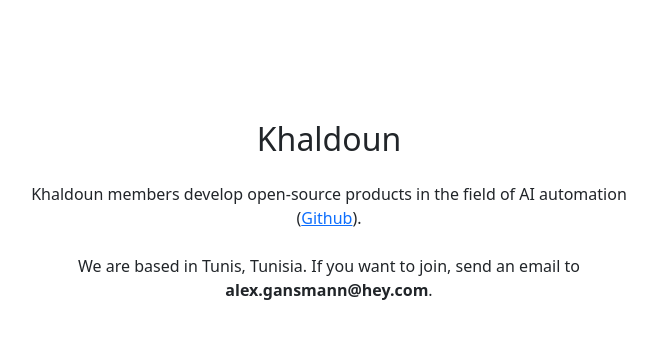
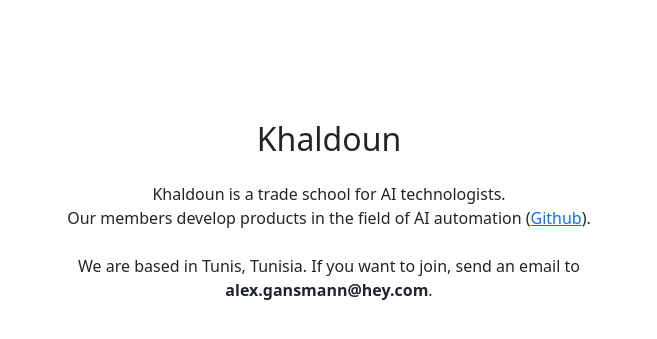
Before and after one commit to khaldoun-xyz/khaldoun, a Django app: page / in a window 1280 px wide. Shown: the part 56-395 px from the top of the page, without its empty margins (311-968 px from the left). Run offline with Django 5.2, Linux system fonts and the light colour scheme.

Commit message:
add trade school to main page

```diff
--- a/src/templates/index.html
+++ b/src/templates/index.html
@@ -8,8 +8,8 @@
         </div>
         <div class="flex flex-col space-y-4 text-center mt-4">
             <p style="max-width: 600px; margin: auto; text-align: center;">
-                Khaldoun members develop open-source products
-                in the field of AI automation
+                Khaldoun is a trade school for AI technologists. <br>
+                Our members develop products in the field of AI automation
                 (<a href="https://github.com/khaldoun-xyz" target="_blank">Github</a>).
             </p>
         </div>
```
